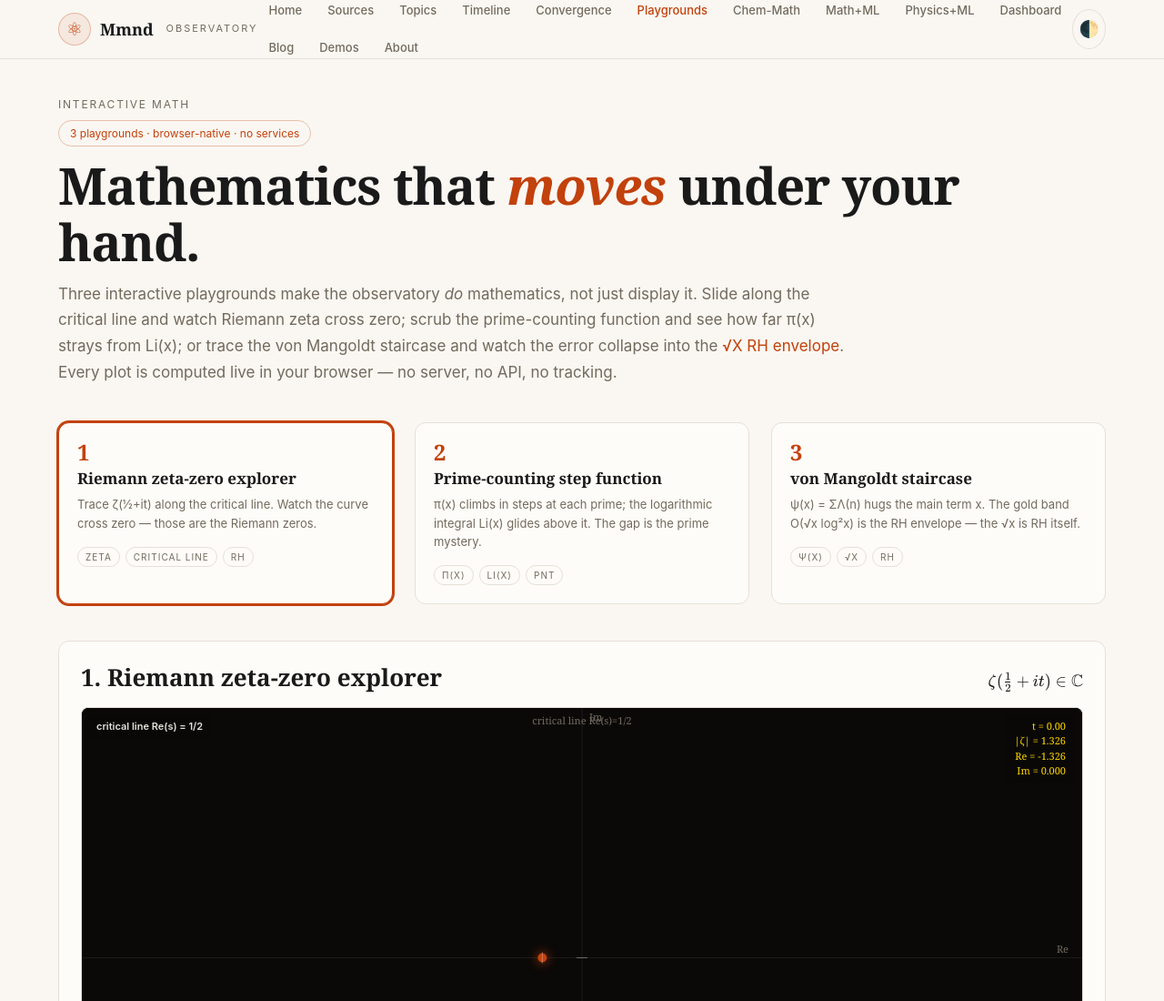
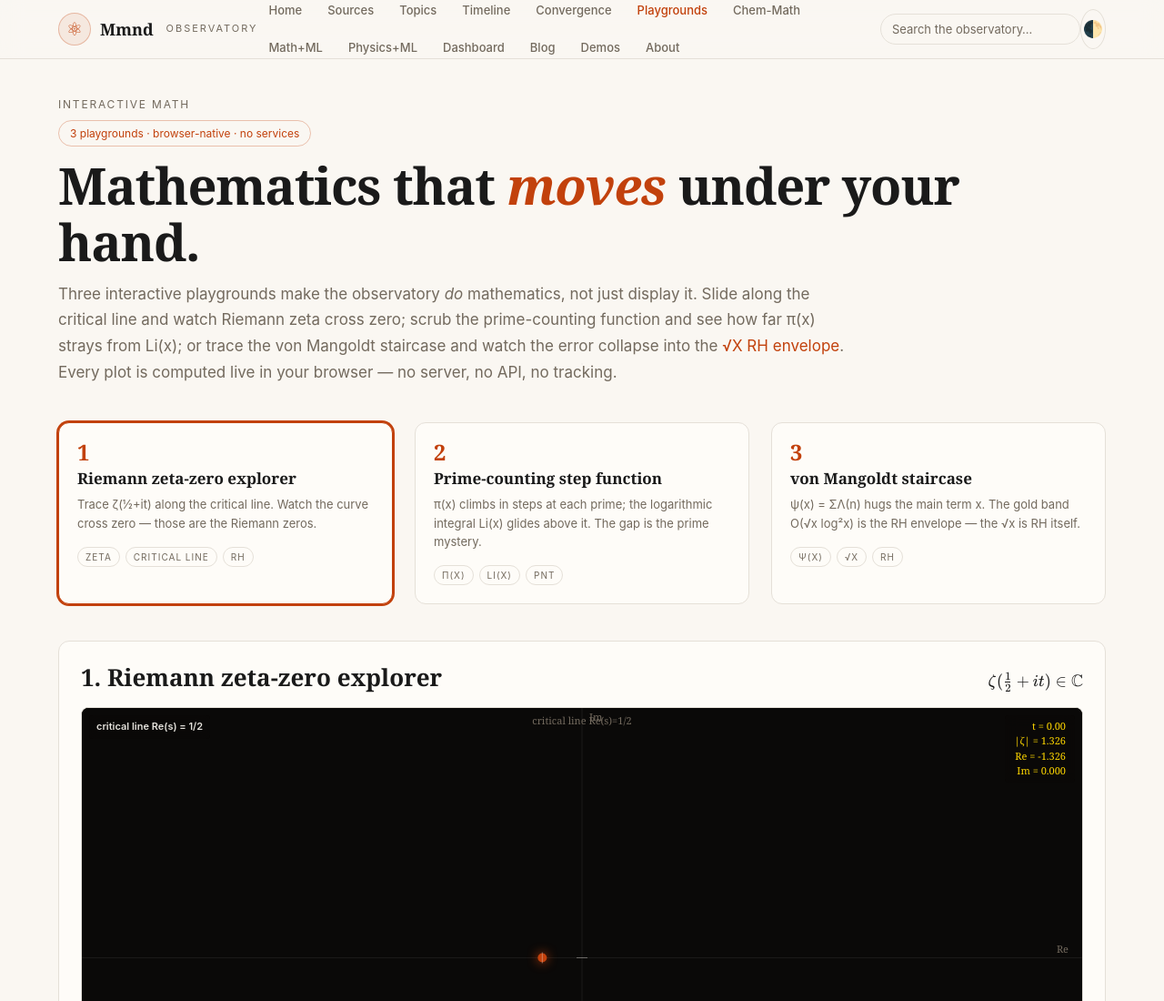
Before and after one commit to testdemoqwenai2025-creator/DemoMmnd, a plain HTML site: page playgrounds.html in a window 1280 px wide. Shown: the top 1100 px of the page at 91% size. Drawn offline with nearby package versions, Linux system fonts and the light colour scheme.

Commit message:
Phase 5: load search-cite.js (search box + citations)

```diff
--- a/playgrounds.html
+++ b/playgrounds.html
@@ -627,5 +627,6 @@ selectPg(1);
 window.addEventListener('load',()=>{setTimeout(resizeCanvas,50)});
 </script>
 
+<script src="search-cite.js"></script>
 </body>
 </html>
```
